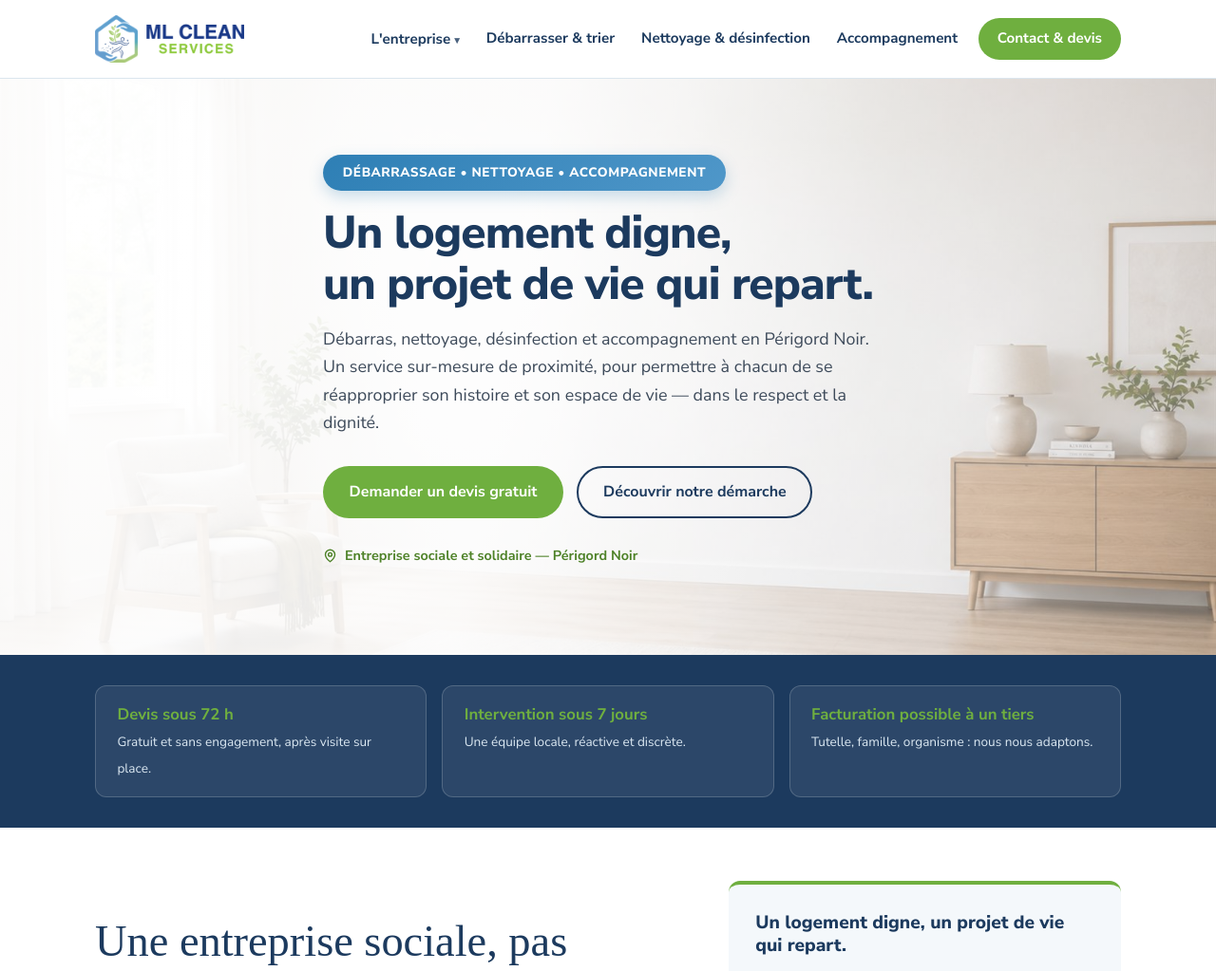
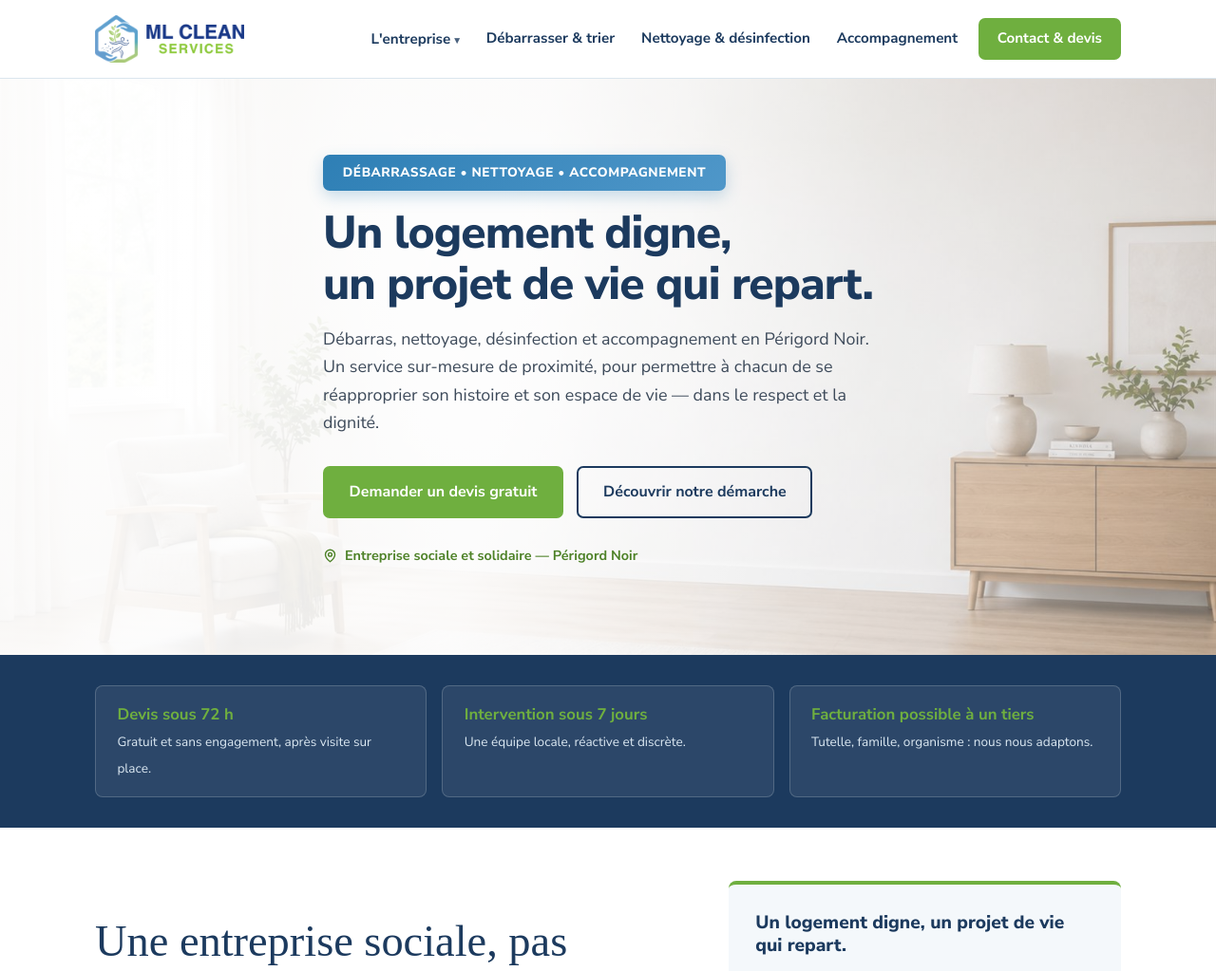
Before and after one commit to laeti-bras-droit-infopreneurs/mlclean-preview, a Jekyll site: the page built from index.html, in a window 1280 px wide and 1400 px high. Shown: the top 1023 px of the window at 95% size. Built offline with Jekyll 4.4.1, drawn with Linux system fonts in a browser that asks for light colours; some web fonts are replaced.

Commit message:
Sync : angles moins arrondis

```diff
--- a/assets/css/style.css
+++ b/assets/css/style.css
@@ -18,7 +18,7 @@
   --bordure: #dbe6ee;
 
   --police: "Nunito Sans", system-ui, -apple-system, "Segoe UI", sans-serif;
-  --rayon: 12px;
+  --rayon: 8px;
   --ombre: 0 2px 12px rgba(28, 58, 94, 0.08);
   --ombre-forte: 0 12px 32px rgba(28, 58, 94, 0.16);
   --largeur-max: 1120px;
@@ -61,7 +61,7 @@ blockquote {
 
 /* ── Boutons ── */
 .bouton {
-  display: inline-block; padding: 0.75rem 1.6rem; border-radius: 999px;
+  display: inline-block; padding: 0.75rem 1.6rem; border-radius: 7px;
   font-weight: 700; text-decoration: none; border: 2px solid transparent;
   cursor: pointer; font-size: 1rem; transition: background .15s, color .15s;
 }
@@ -101,7 +101,7 @@ blockquote {
   white-space: nowrap;
 }
 .nav-lien:hover, .nav-declencheur[aria-expanded="true"] { color: var(--bleu); background: var(--bleu-clair); }
-.nav-cta { background: var(--vert); color: #fff !important; border-radius: 999px; padding: 0.6rem 1.25rem; margin-left: 0.4rem; }
+.nav-cta { background: var(--vert); color: #fff !important; border-radius: 7px; padding: 0.6rem 1.25rem; margin-left: 0.4rem; }
 .nav-cta:hover { background: var(--vert-fonce); }
 .chevron { font-size: 0.7em; opacity: 0.8; }
 
@@ -135,7 +135,7 @@ blockquote {
 .hero-pilliers {
   display: inline-block; margin: 0 0 1.1rem;
   background: linear-gradient(135deg, var(--bleu), #4f97c9); color: #fff;
-  padding: 0.5rem 1.3rem; border-radius: 999px;
+  padding: 0.5rem 1.3rem; border-radius: 7px;
   font-size: 0.85rem; font-weight: 800; letter-spacing: 0.04em; text-transform: uppercase;
   box-shadow: 0 6px 16px rgba(46,127,181,0.25);
 }
```
